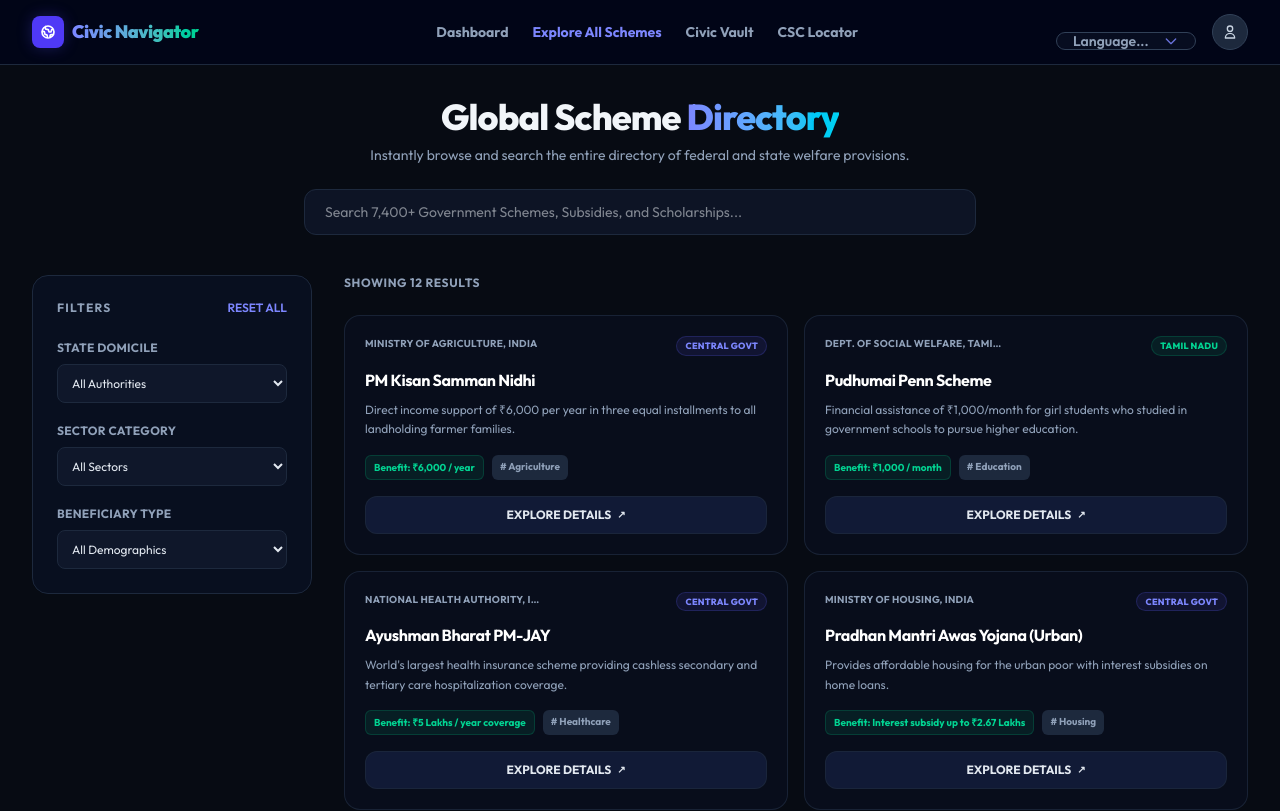
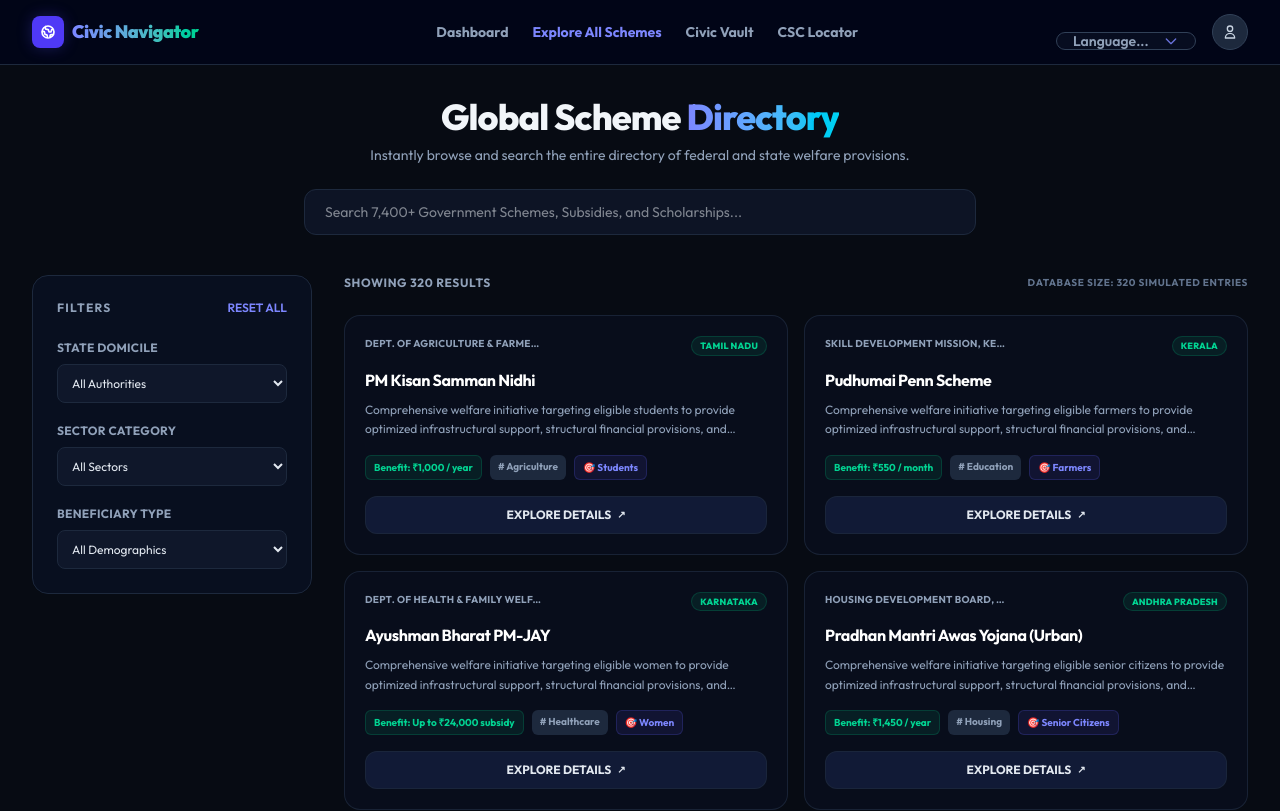
Before and after one commit to tharungeek2705/Civic-Navigator, a Next.js app: page /explore in a window 1280 px wide. Shown: the top 811 px of the page. Built offline with nearby package versions, Linux system fonts and the light colour scheme.

Commit message:
Feat: Implement realistic database generator in explore page with 320 varied entries

```diff
--- a/app/explore/page.js
+++ b/app/explore/page.js
@@ -1,7 +1,7 @@
 "use client";
 import { useState, useMemo } from "react";
 
-// Robust database array of 20 premium Central and State schemes
+// Robust database array of 12 premium Central and State schemes
 const ALL_SCHEMES_DATABASE = [
   {
     title: "PM Kisan Samman Nidhi",
@@ -113,6 +113,53 @@ const ALL_SCHEMES_DATABASE = [
   }
 ];
 
+// The Realistic Database Generator Engine
+const INDIAN_STATES = ["Tamil Nadu", "Kerala", "Karnataka", "Andhra Pradesh", "Telangana", "Central Govt"];
+const DEPARTMENTS = {
+  "Education": ["Dept. of Higher Education", "Skill Development Mission", "Ministry of Human Resources"],
+  "Healthcare": ["National Health Mission", "Directorate of Health Services", "Dept. of Health & Family Welfare"],
+  "Agriculture": ["Dept. of Agriculture & Farmer Welfare", "Organic Farming Board", "Krishi Vikas Cell"],
+  "Housing": ["Housing Development Board", "Urban Infrastructure Dept", "Rural Housing Mission"],
+  "Business": ["Startup Mission", "MSME Development Directorate", "TAHDCO Bureau"],
+  "Other": ["Social Justice & Empowerment", "Department of Women & Child Development", "Minority Welfare Board"]
+};
+const BENEFICIARIES = ["Students", "Farmers", "Women", "Senior Citizens", "All Demographics"];
+
+const MASSIVE_DATABASE = Array.from({ length: 320 }).map((_, index) => {
+  // Cycle through baseline layouts smoothly
+  const base = ALL_SCHEMES_DATABASE[index % ALL_SCHEMES_DATABASE.length];
+
+  // Create variations based on index positions
+  const state = INDIAN_STATES[index % INDIAN_STATES.length];
+  const category = base.category;
+  const deptList = DEPARTMENTS[category] || DEPARTMENTS["Other"];
+  const department = `${deptList[index % deptList.length].toUpperCase()}, ${state.toUpperCase()}`;
+  const beneficiary = BENEFICIARIES[index % BENEFICIARIES.length];
+
+  // Generate realistic unique financial benefits dynamically
+  const dynamicAmount = 1000 + (index * 150) % 14000;
+  const benefitString = index % 3 === 0
+    ? `₹${dynamicAmount.toLocaleString('en-IN')} / year`
+    : index % 3 === 1 ? `₹${(500 + (index * 50) % 2500).toLocaleString('en-IN')} / month`
+    : `Up to ₹${(20000 + (index * 2000) % 200000).toLocaleString('en-IN')} subsidy`;
+
+  // Dynamic futuristic naming map
+  const prefixes = ["Mukhyamantri", "Pradhan Mantri", "State", "Integrated", "Digital", "Jan Kalyan"];
+  const suffixes = ["Yojana", "Scholarship", "Subsidy Initiative", "Vikas Mission", "Kalyan Scheme", "Assistance Project"];
+
+  const uniqueTitle = index < 12 ? base.title : `${prefixes[index % prefixes.length]} ${base.title.split(' ').pop()} ${suffixes[(index + 3) % suffixes.length]}`;
+
+  return {
+    title: uniqueTitle,
+    department: state === "Central Govt" ? base.department : department,
+    type: state === "Central Govt" ? "Central Govt" : state,
+    benefit: benefitString,
+    category: category,
+    beneficiary: beneficiary,
+    description: `Comprehensive welfare initiative targeting eligible ${beneficiary.toLowerCase()} to provide optimized infrastructural support, structural financial provisions, and systemic resource allocations across the territory.`
+  };
+});
+
 export default function GlobalSchemeDirectory() {
   const [searchQuery, setSearchQuery] = useState("");
   const [selectedState, setSelectedState] = useState("All Authorities");
@@ -121,18 +168,19 @@ export default function GlobalSchemeDirectory() {
   const [currentPage, setCurrentPage] = useState(1);
   const itemsPerPage = 6;
 
-  // Real-time structural filtering & semantic searching logic
+  // Real-time structural filtering & semantic searching logic on MASSIVE_DATABASE
   const filteredSchemes = useMemo(() => {
-    return ALL_SCHEMES_DATABASE.filter((scheme) => {
+    return MASSIVE_DATABASE.filter((scheme) => {
       const matchesSearch = scheme.title.toLowerCase().includes(searchQuery.toLowerCase()) ||
                             scheme.description.toLowerCase().includes(searchQuery.toLowerCase());
 
       const matchesState = selectedState === "All Authorities" ||
-                           (selectedState === "Central Govt" && scheme.type === "Central Govt") ||
-                           (selectedState === "Tamil Nadu" && scheme.type === "Tamil Nadu");
+                           scheme.type === selectedState;
 
       const matchesSector = selectedSector === "All Sectors" || scheme.category === selectedSector;
-      const matchesBeneficiary = selectedBeneficiary === "All Demographics" || scheme.beneficiary === selectedBeneficiary;
+
+      const matchesBeneficiary = selectedBeneficiary === "All Demographics" ||
+                                 scheme.beneficiary === selectedBeneficiary;
 
       return matchesSearch && matchesState && matchesSector && matchesBeneficiary;
     });
@@ -183,43 +231,45 @@ export default function GlobalSchemeDirectory() {
             <div>
               <label className="block text-xs font-bold text-slate-400 uppercase mb-2 tracking-wide">State Domicile</label>
               <select
-                className="w-full bg-[#0f172a] border border-slate-800 rounded-lg p-2.5 text-xs text-slate-200 outline-none focus:border-indigo-500"
+                className="w-full bg-[#0f172a] border border-slate-800 rounded-lg p-2.5 text-xs text-slate-200 outline-none focus:border-indigo-500 cursor-pointer"
                 value={selectedState}
                 onChange={(e) => { setSelectedState(e.target.value); setCurrentPage(1); }}
               >
-                <option>All Authorities</option>
-                <option>Central Govt</option>
-                <option>Tamil Nadu</option>
+                <option value="All Authorities">All Authorities</option>
+                {INDIAN_STATES.map(state => (
+                  <option key={state} value={state}>{state}</option>
+                ))}
               </select>
             </div>
 
             <div>
               <label className="block text-xs font-bold text-slate-400 uppercase mb-2 tracking-wide">Sector Category</label>
               <select
-                className="w-full bg-[#0f172a] border border-slate-800 rounded-lg p-2.5 text-xs text-slate-200 outline-none focus:border-indigo-500"
+                className="w-full bg-[#0f172a] border border-slate-800 rounded-lg p-2.5 text-xs text-slate-200 outline-none focus:border-indigo-500 cursor-pointer"
                 value={selectedSector}
                 onChange={(e) => { setSelectedSector(e.target.value); setCurrentPage(1); }}
               >
-                <option>All Sectors</option>
-                <option>Education</option>
-                <option>Healthcare</option>
-                <option>Agriculture</option>
-                <option>Housing</option>
-                <option>Business</option>
+                <option value="All Sectors">All Sectors</option>
+                <option value="Education">Education</option>
+                <option value="Healthcare">Healthcare</option>
+                <option value="Agriculture">Agriculture</option>
+                <option value="Housing">Housing</option>
+                <option value="Business">Business</option>
+                <option value="Other">Other</option>
               </select>
             </div>
 
             <div>
               <label className="block text-xs font-bold text-slate-400 uppercase mb-2 tracking-wide">Beneficiary Type</label>
               <select
-                className="w-full bg-[#0f172a] border border-slate-800 rounded-lg p-2.5 text-xs text-slate-200 outline-none focus:border-indigo-500"
+                className="w-full bg-[#0f172a] border border-slate-800 rounded-lg p-2.5 text-xs text-slate-200 outline-none focus:border-indigo-500 cursor-pointer"
                 value={selectedBeneficiary}
                 onChange={(e) => { setSelectedBeneficiary(e.target.value); setCurrentPage(1); }}
               >
-                <option>All Demographics</option>
-                <option>Students</option>
-                <option>Farmers</option>
-                <option>Women</option>
+                <option value="All Demographics">All Demographics</option>
+                {BENEFICIARIES.filter(b => b !== "All Demographics").map(beneficiary => (
+                  <option key={beneficiary} value={beneficiary}>{beneficiary}</option>
+                ))}
               </select>
             </div>
           </div>
@@ -227,32 +277,42 @@ export default function GlobalSchemeDirectory() {
 
         {/* Dynamic Grid Results */}
         <div className="lg:col-span-3 space-y-6">
-          <div className="text-xs font-bold tracking-wider text-slate-400 uppercase">
-            Showing {filteredSchemes.length} Results
+          <div className="text-xs font-bold tracking-wider text-slate-400 uppercase flex justify-between items-center">
+            <span>Showing {filteredSchemes.length} Results</span>
+            <span className="text-[10px] text-slate-500">Database Size: {MASSIVE_DATABASE.length} Simulated entries</span>
           </div>
 
           <div className="grid grid-cols-1 md:grid-cols-2 gap-4">
             {paginatedSchemes.map((scheme, index) => (
-              <div key={index} className="bg-[#0b1329]/40 border border-slate-800/80 rounded-2xl p-5 flex flex-col justify-between hover:border-slate-700 transition duration-300">
+              <div key={index} className="bg-[#0b1329]/40 border border-slate-800/80 rounded-2xl p-5 flex flex-col justify-between hover:border-slate-700 transition duration-300 relative group overflow-hidden">
+                <span className="absolute top-0 inset-x-0 h-0.5 bg-gradient-to-r from-indigo-500/40 to-emerald-500/40 opacity-0 group-hover:opacity-100 transition-opacity duration-300" />
+
                 <div>
-                  <div className="flex justify-between items-start mb-3">
+                  <div className="flex justify-between items-start mb-3 gap-2">
                     <span className="text-[10px] font-bold text-slate-400 tracking-wide uppercase truncate max-w-[180px]">{scheme.department}</span>
-                    <span className={`text-[9px] font-extrabold px-2 py-0.5 rounded-full border tracking-wide uppercase ${scheme.type === 'Central Govt' ? 'bg-indigo-500/10 text-indigo-400 border-indigo-500/20' : 'bg-emerald-500/10 text-emerald-400 border-emerald-500/20'}`}>
+                    <span className={`text-[9px] font-extrabold px-2 py-0.5 rounded-full border tracking-wide uppercase shrink-0 ${scheme.type === 'Central Govt' ? 'bg-indigo-500/10 text-indigo-400 border-indigo-500/20' : 'bg-emerald-500/10 text-emerald-400 border-emerald-500/20'}`}>
                       {scheme.type}
                     </span>
                   </div>
-                  <h4 className="text-base font-bold text-white mb-2 tracking-tight">{scheme.title}</h4>
+                  <h4 className="text-base font-bold text-white mb-2 tracking-tight line-clamp-1">{scheme.title}</h4>
                   <p className="text-xs text-slate-400 leading-relaxed mb-4 line-clamp-2">{scheme.description}</p>
                 </div>
 
                 <div>
-                  <div className="flex gap-2 mb-4">
+                  <div className="flex flex-wrap gap-2 mb-4">
                     <span className="text-[10px] font-bold bg-emerald-500/10 text-emerald-400 border border-emerald-500/20 px-2 py-1 rounded-md">Benefit: {scheme.benefit}</span>
                     <span className="text-[10px] font-bold bg-slate-800 text-slate-400 px-2 py-1 rounded-md"># {scheme.category}</span>
+                    <span className="text-[10px] font-bold bg-indigo-500/10 text-indigo-400 border border-indigo-500/20 px-2 py-1 rounded-md">🎯 {scheme.beneficiary}</span>
                   </div>
-                  <button className="w-full bg-[#111a36] hover:bg-[#162246] text-slate-200 text-xs font-bold py-2.5 rounded-xl border border-slate-800/80 transition flex items-center justify-center gap-1.5">
+
+                  <a
+                    href="https://www.myscheme.gov.in"
+                    target="_blank"
+                    rel="noopener noreferrer"
+                    className="w-full bg-[#111a36] hover:bg-[#162246] text-slate-200 text-xs font-bold py-2.5 rounded-xl border border-slate-800/80 transition flex items-center justify-center gap-1.5 cursor-pointer text-center"
+                  >
                     EXPLORE DETAILS <span className="text-[10px]">↗</span>
-                  </button>
+                  </a>
                 </div>
               </div>
             ))}
@@ -265,14 +325,14 @@ export default function GlobalSchemeDirectory() {
               <button
                 onClick={() => setCurrentPage(p => Math.max(p - 1, 1))}
                 disabled={currentPage === 1}
-                className="px-3 py-1.5 rounded-lg bg-[#0f172a] border border-slate-800 hover:bg-slate-800 disabled:opacity-30 disabled:hover:bg-[#0f172a] text-slate-200 transition"
+                className="px-3 py-1.5 rounded-lg bg-[#0f172a] border border-slate-800 hover:bg-slate-800 disabled:opacity-30 disabled:hover:bg-[#0f172a] text-slate-200 transition cursor-pointer"
               >
                 ← Previous
               </button>
               <button
                 onClick={() => setCurrentPage(p => Math.min(p + 1, totalPages))}
                 disabled={currentPage === totalPages}
-                className="px-3 py-1.5 rounded-lg bg-[#0f172a] border border-slate-800 hover:bg-slate-800 disabled:opacity-30 disabled:hover:bg-[#0f172a] text-slate-200 transition"
+                className="px-3 py-1.5 rounded-lg bg-[#0f172a] border border-slate-800 hover:bg-slate-800 disabled:opacity-30 disabled:hover:bg-[#0f172a] text-slate-200 transition cursor-pointer"
               >
                 Next →
               </button>
```
